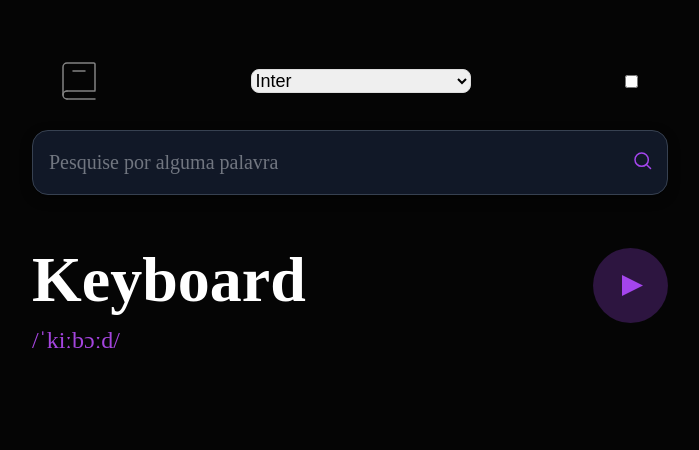
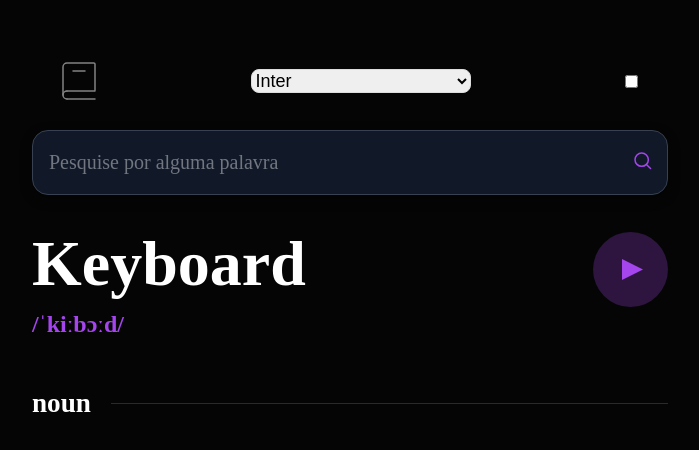
Before and after one commit to vinivmarinho/projeto-dicionario, a React (Vite) app: page / in a window 1280 px wide. Shown: the top 450 px of the page, without its empty margins (290-989 px from the left). Built offline with nearby package versions, Linux system fonts and the light colour scheme.

Commit message:
style: Cria section que guarda 2 divs, uma com a palavra e transcrição fonética, a outra guarda a classe gramatical e uma linha

```diff
--- a/src/components/word.jsx
+++ b/src/components/word.jsx
@@ -1,11 +1,17 @@
-import play from "../assets/icon-play.svg"
-import "../style/word.css"
+import play from "../assets/icon-play.svg";
+import "../style/word.css";
 export default function Palavra() {
-    return(
-        <div className="palavra">
-            <h1 id="palavra_pesquisada">Keyboard</h1>
-            <p id="transcricao_fonetica">/ˈkiːbɔːd/</p>
-            <img src={play}/>
-        </div>
-    )
+  return (
+    <section id="container_palavra">
+      <div id="cabecalho_palavra">
+        <h1 id="palavra_pesquisada">Keyboard</h1>
+        <p id="transcricao_fonetica">/ˈkiːbɔːd/</p>
+        <img src={play} id="play" />
+      </div>
+      <div id="container_classe_gramatical">
+        <p id="classe_gramatical">noun</p>
+        <div id="linha"></div>
+      </div>
+    </section>
+  );
 }
--- a/src/style/SearchBar.css
+++ b/src/style/SearchBar.css
@@ -2,7 +2,7 @@
   display: grid;
   width: 100%;
   max-width: 900px;
-  margin-bottom: 3em;
+  margin-bottom: 2em;
 }
 input#pesquisa_id{
     /* Estilo grid */
--- a/src/style/word.css
+++ b/src/style/word.css
@@ -1,4 +1,11 @@
-.palavra{
+#container_palavra{
+    display: flex;
+    flex-direction: column;
+    gap: 20px;
+    width: 100%;
+}
+
+#cabecalho_palavra{
     display: grid;
     width: 100%;
 }
@@ -6,15 +13,35 @@
     grid-area: 1 / 1;
     font-size: 4em;
     margin-bottom: 10px;
+    align-self: center;
 }
 #transcricao_fonetica{
     grid-area: 2 / 1;
-    color: #A445DE;
+    color: #A445ED;
     font-size: 1.5em;
+    font-weight: bold;
+    margin-bottom: 30px;
 }
-img{
+img#play{
     grid-area: 1 / 2;
     justify-self: end;
     align-self: center;
     cursor: pointer;
 }
+div#container_classe_gramatical{
+    display: grid;
+    grid-template-columns: max-content 1fr;
+    gap: 20px;
+}
+#classe_gramatical{
+    grid-area: 1 / 1;
+    font-size: 1.7em;
+    font-weight: bold;
+}
+div#linha{
+    grid-area: 1 / 2;
+    align-self: center;
+    font-size: 2.2em;
+    height: 1px;
+    background-color: #2A2A2A;
+}
```
Also changed, not shown: fluxo_codigo.txt.
